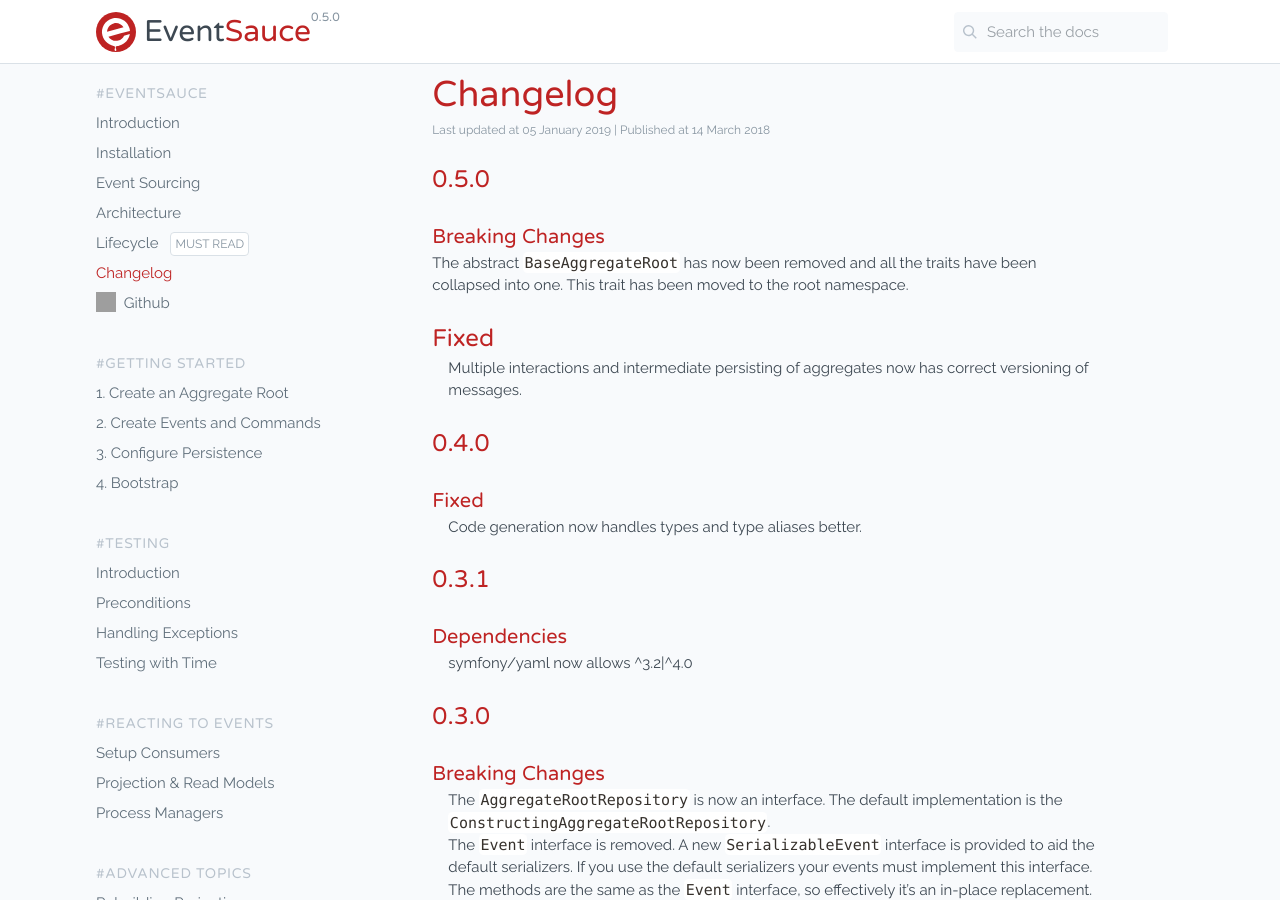
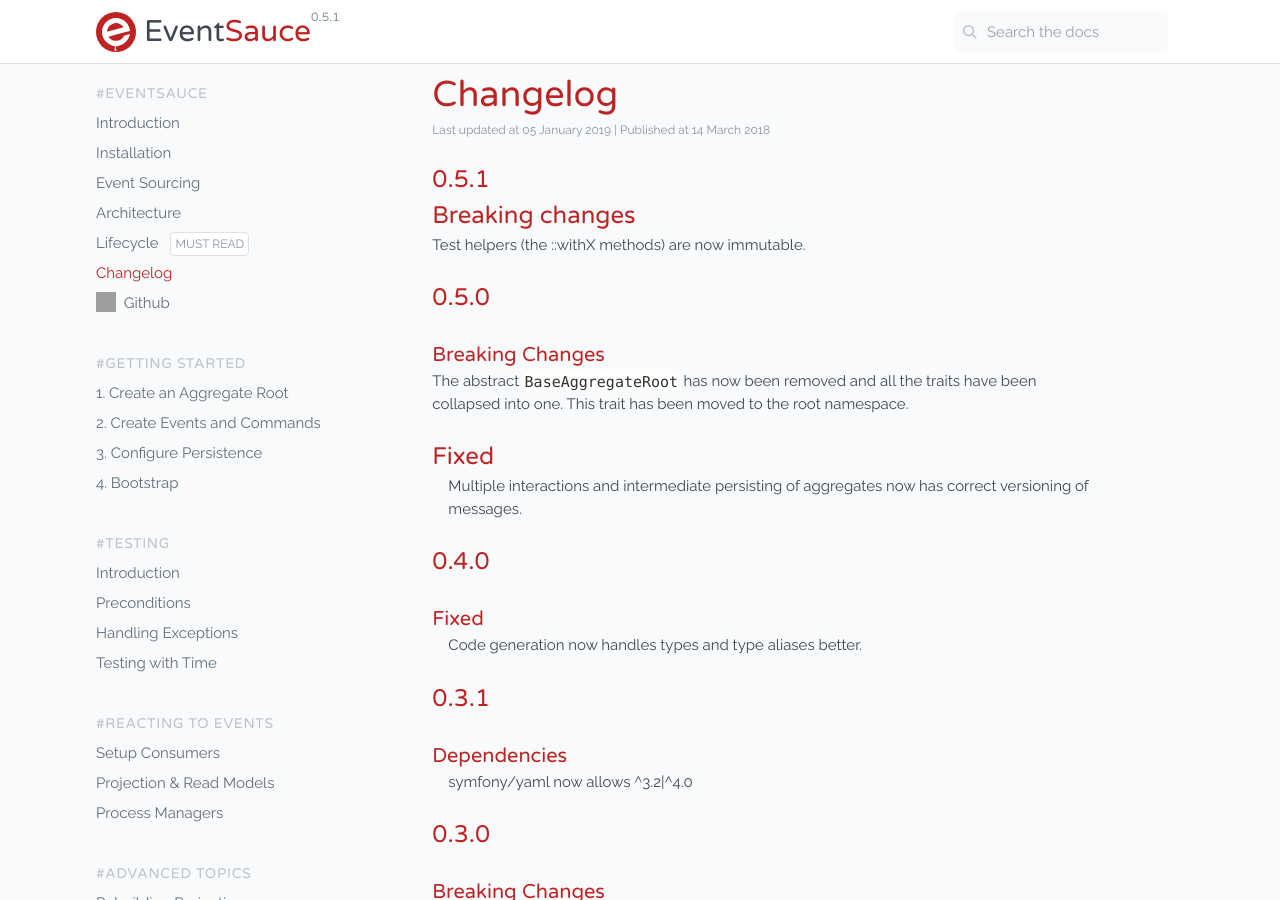
Before and after one commit to EventSaucePHP/EventSauce, a Jekyll site: the page built from docs/docs/changelog.md, in a window 1280 px wide and 900 px high. Built offline with Jekyll 4.4.1, drawn with Linux system fonts in a browser that asks for light colours; comment, search, counter and statistics services are not loaded; grey boxes are pictures that could not be loaded.

Commit message:
Pre-release changelog.

```diff
--- a/docs/_data/project.yml
+++ b/docs/_data/project.yml
@@ -1,4 +1,4 @@
 title: "EventSauce"
 tagline: "No-nonsense event sourcing for PHP"
 description: "Event sourcing for PHP with easy test tooling."
-version: 0.5.0
+version: 0.5.1
--- a/docs/docs/changelog.md
+++ b/docs/docs/changelog.md
@@ -4,6 +4,12 @@ title: Changelog
 published_at: 2018-03-14
 updated_at: 2019-01-05
 ---
+
+## 0.5.1
+
+## Breaking changes
+
+Test helpers (the ::withX methods) are now immutable.
 
 ## 0.5.0
 
```
